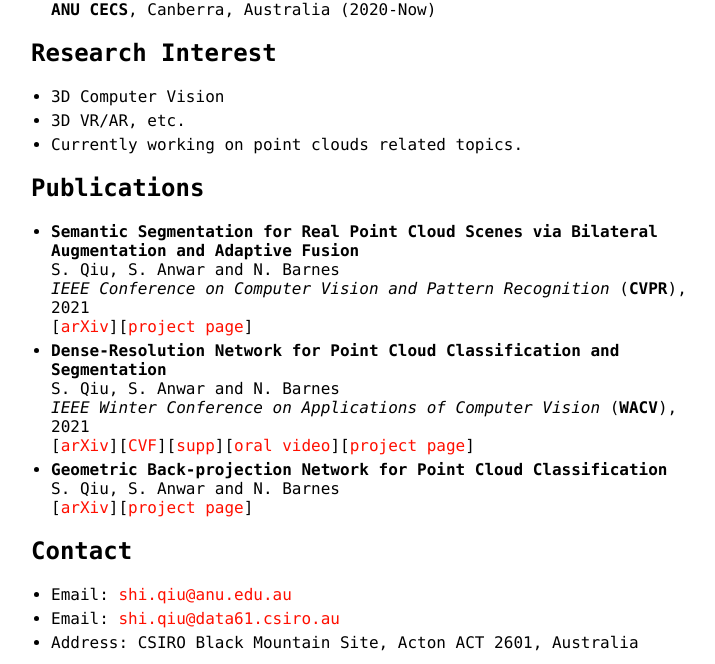
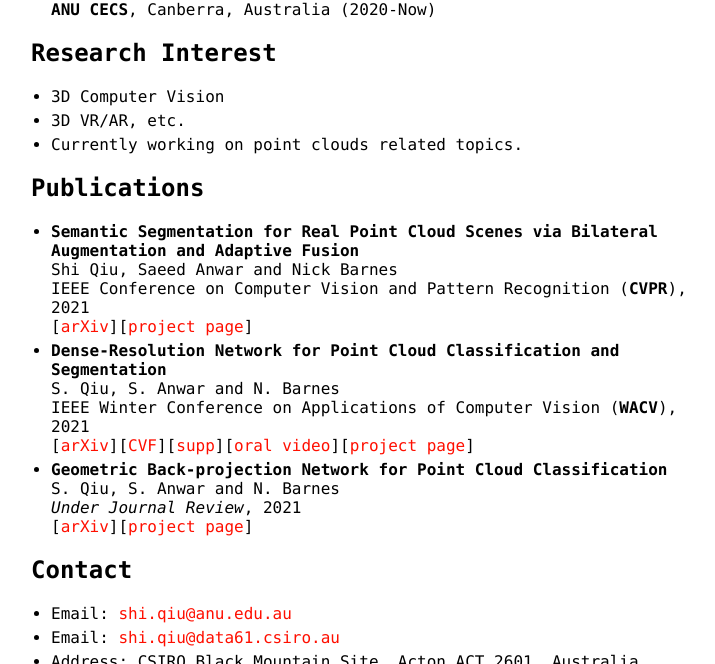
Before and after one commit to ShiQiu0419/ShiQiu0419.github.io, a Jekyll site: the page built from index.md, in a window 1280 px wide and 900 px high, scrolled down 699 px, cut to the strip 0-664 px from the top of the window. Shown: the whole strip, without its empty margins (259-974 px from the left). Built offline with Jekyll 4.4.1, drawn with Linux system fonts in a browser that asks for light colours; our own code applies the rules of GitHub Pages for plain Markdown files.

Commit message:
Update index.md

```diff
--- a/index.md
+++ b/index.md
@@ -34,15 +34,16 @@ ENGN4528 Computer Vision
 
 ## Publications
 * **Semantic Segmentation for Real Point Cloud Scenes via Bilateral Augmentation and Adaptive Fusion**
-S. Qiu, S. Anwar and N. Barnes
-*IEEE Conference on Computer Vision and Pattern Recognition* (**CVPR**), 2021
+Shi Qiu, Saeed Anwar and Nick Barnes
+IEEE Conference on Computer Vision and Pattern Recognition (**CVPR**), 2021
 [[arXiv](https://arxiv.org/abs/2103.07074)][[project page](https://github.com/ShiQiu0419/BAAF-Net)]
 * **Dense-Resolution Network for Point Cloud Classification and Segmentation**
 S. Qiu, S. Anwar and N. Barnes
-*IEEE Winter Conference on Applications of Computer Vision* (**WACV**), 2021
+IEEE Winter Conference on Applications of Computer Vision (**WACV**), 2021
 [[arXiv](https://arxiv.org/abs/2005.06734)][[CVF](https://openaccess.thecvf.com/content/WACV2021/papers/Qiu_Dense-Resolution_Network_for_Point_Cloud_Classification_and_Segmentation_WACV_2021_paper.pdf)][[supp](https://openaccess.thecvf.com/content/WACV2021/supplemental/Qiu_Dense-Resolution_Network_for_WACV_2021_supplemental.pdf)][[oral video](https://youtu.be/TnbksHzaJzw)][[project page](https://github.com/ShiQiu0419/DRNet)]
 * **Geometric Back-projection Network for Point Cloud Classification**
 S. Qiu, S. Anwar and N. Barnes
+*Under Journal Review*, 2021
 [[arXiv](https://arxiv.org/abs/1911.12885)][[project page](https://github.com/ShiQiu0419/GFNet)]
 
 ## Contact
```
